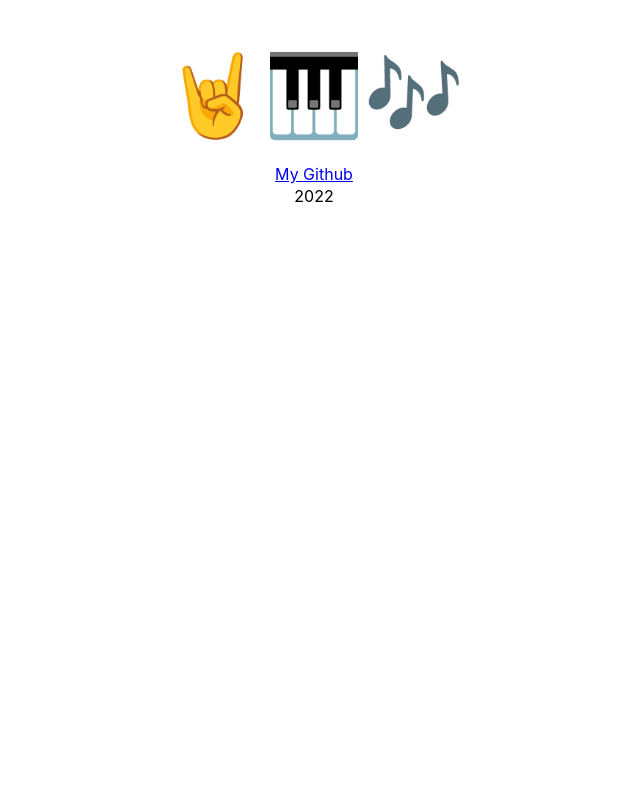
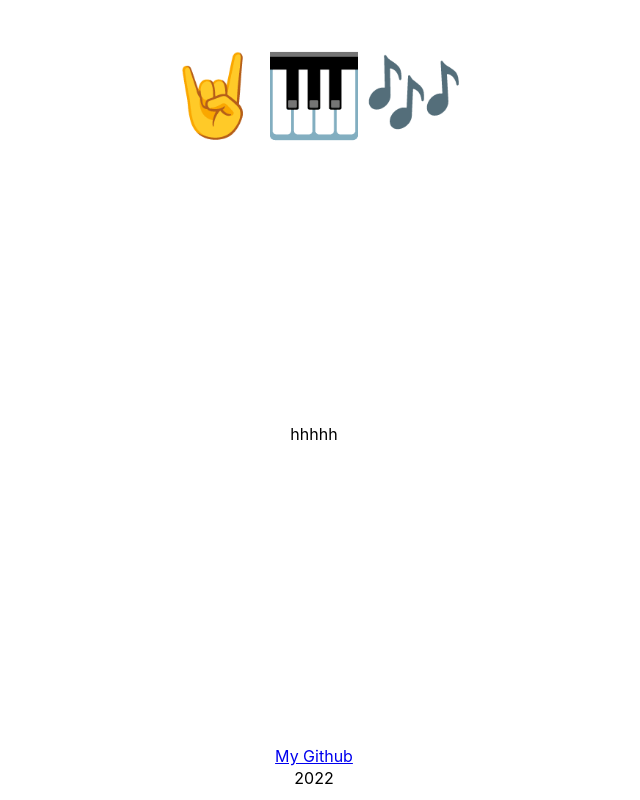
Before and after one commit to Tampoka/music-sounds, a React (Create React App) app: page / in a window 1280 px wide. Shown: the whole page, without its empty margins (326-966 px from the left). Built offline with nearby package versions, Linux system fonts and the light colour scheme.

Commit message:
Add app basic styles.

```diff
--- a/src/App.css
+++ /dev/null
@@ -1,38 +0,0 @@
-.App {
-  text-align: center;
-}
-
-.App-logo {
-  height: 40vmin;
-  pointer-events: none;
-}
-
-@media (prefers-reduced-motion: no-preference) {
-  .App-logo {
-    animation: App-logo-spin infinite 20s linear;
-  }
-}
-
-.App-header {
-  background-color: #282c34;
-  min-height: 100vh;
-  display: flex;
-  flex-direction: column;
-  align-items: center;
-  justify-content: center;
-  font-size: calc(10px + 2vmin);
-  color: white;
-}
-
-.App-link {
-  color: #61dafb;
-}
-
-@keyframes App-logo-spin {
-  from {
-    transform: rotate(0deg);
-  }
-  to {
-    transform: rotate(360deg);
-  }
-}
--- /dev/null
+++ b/src/App.module.css
@@ -0,0 +1,10 @@
+.app {
+    min-height: 100vh;
+}
+.content {
+    --offset: calc(var(--footer-height) + var(--logo-height));
+    min-height: calc(100vh - var(--offset));
+    display: flex;
+    justify-content: center;
+    align-items: center;
+}
--- a/src/App.tsx
+++ b/src/App.tsx
@@ -1,11 +1,14 @@
-import './App.css';
+import styles from './App.module.css';
 import {Logo} from './components/Logo';
 import {Footer} from './components/Footer';
 
 function App() {
     return (
-        <div>
+        <div className={styles.app}>
             <Logo/>
+            <div className={styles.content}>
+                hhhhh
+            </div>
             <Footer/>
         </div>
     );
--- a/src/index.css
+++ b/src/index.css
@@ -12,6 +12,12 @@ code {
     monospace;
 }
 
+*,
+*::after,
+*::before {
+    box-sizing: border-box;
+}
+
 :root {
     --footer-height: 60px;
     --logo-height: 8rem;
```
